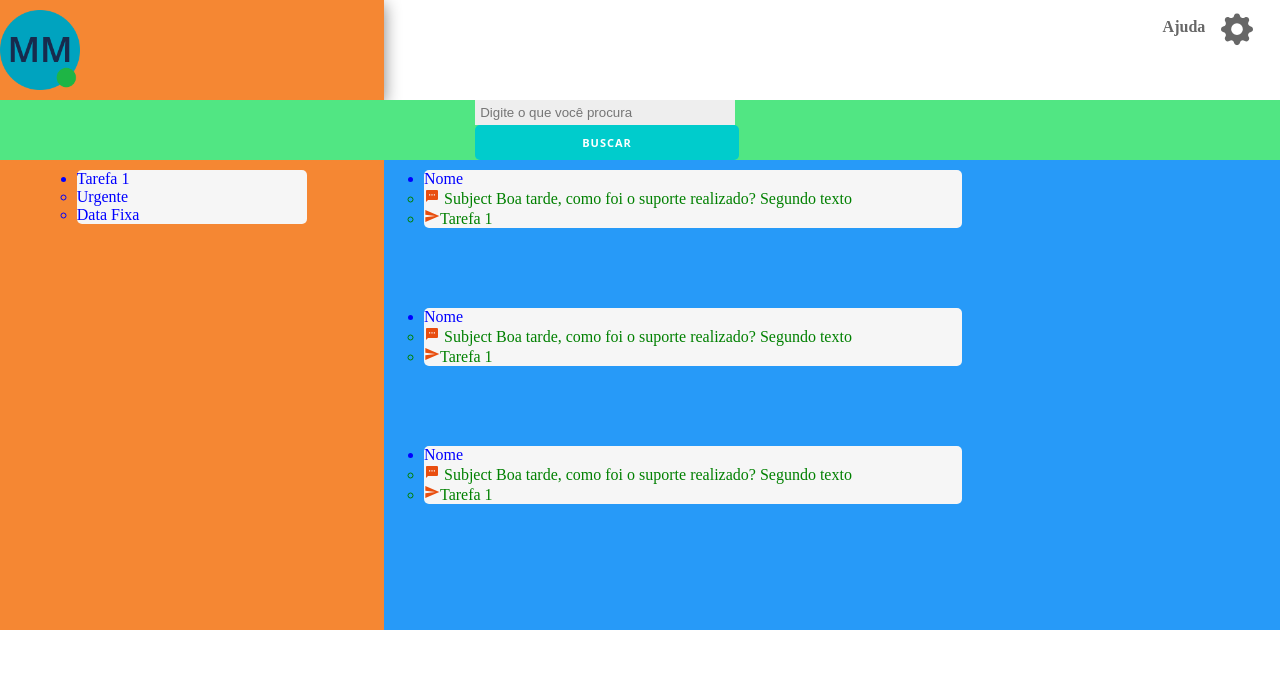
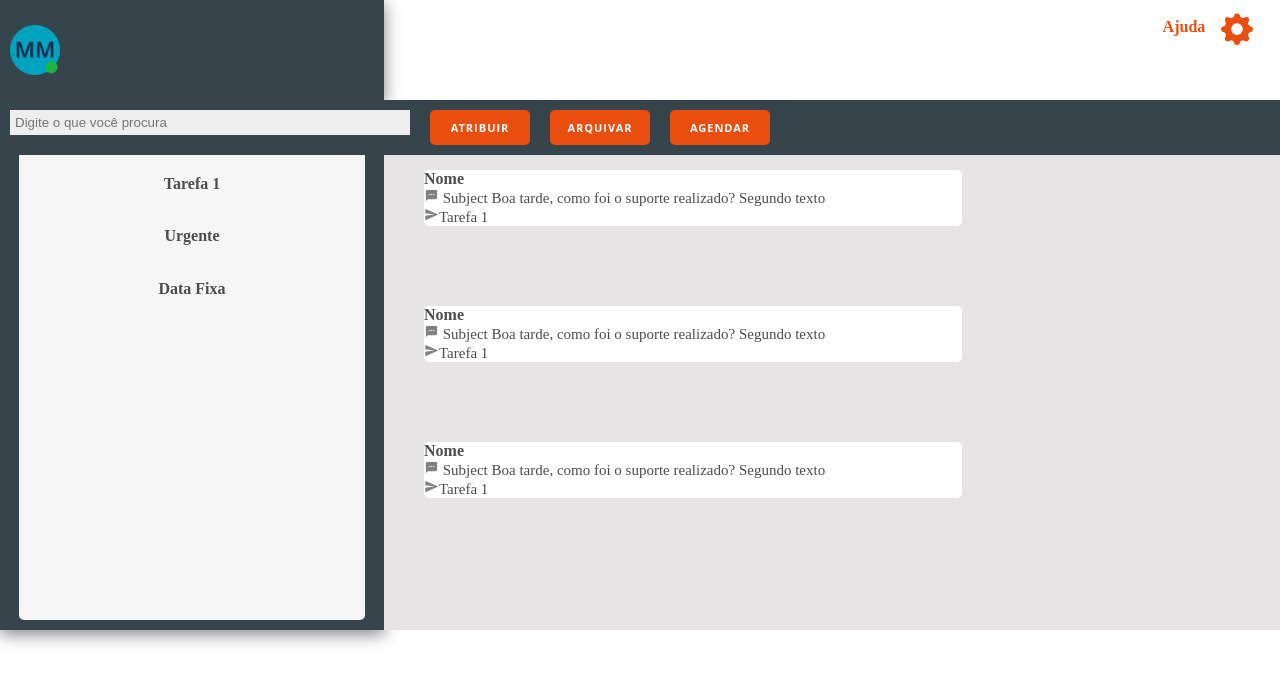
Before and after one commit to GeffersonST/Dashboard-login, a React (Create React App) app: page /home in a window 1280 px wide. Shown: the top 684 px of the page. Built offline with nearby package versions, Linux system fonts and the light colour scheme; no server answers.

Commit message:
Inserindo Dark Theme

```diff
--- a/src/App.js
+++ b/src/App.js
@@ -2,6 +2,7 @@ import React from "react";
 import Routes from "./routes";
 
 import { BrowserRouter as Router } from "react-router-dom";
+
 function App() {
   return (
     <Router>
--- a/src/components/pages/Home/Dashboard/DashboardElements.jsx
+++ b/src/components/pages/Home/Dashboard/DashboardElements.jsx
@@ -13,30 +13,33 @@ export const DashContainer = styled.div`
   display: flex;
   flex-direction: column;
 
-  background: #279af8;
+  background: #e6e4e4;
   z-index: -1;
 `;
 
-export const Tarefas = styled.ul`
+export const Tarefas = styled.div`
   color: red;
 `;
-export const ListaTarefa = styled.li`
-  color: blue;
+export const ListaTarefa = styled.div`
+  color: #4d4d4d;
+  font-weight: bold;
 `;
-export const SubLista = styled.li`
-  color: green;
+export const SubLista = styled.div`
+  color: #4d4d4d;
+  font-weight: lighter;
+  font-size: 15px;
 `;
 
 export const Dash = styled.div`
-  background: #f6f6f6;
+  background: #ffff;
 
   margin: 40px;
   width: 60%;
   border-radius: 5px;
 `;
 export const MsgIcon = styled(IoMdText)`
-  color: #e94e0f;
+  color: #808080;
 `;
 export const MsgSend = styled(MdSend)`
-  color: #e94e0f;
+  color: #808080;
 `;
--- a/src/components/pages/Home/HomeElements.jsx
+++ b/src/components/pages/Home/HomeElements.jsx
@@ -0,0 +1,5 @@
+import styled from "styled-components";
+
+export const HomeContainer = styled.div`
+  background-color: black;
+`;
--- a/src/components/pages/Home/Menu/MenuElements.jsx
+++ b/src/components/pages/Home/Menu/MenuElements.jsx
@@ -14,20 +14,24 @@ export const MenuContainer = styled.div`
   flex-direction: column;
   justify-content: space-between;
 
-  background: #f58733;
+  background: #36444c;
+  box-shadow: 0px 4px 16px grey;
   z-index: -1;
 `;
-export const TarefasMenu = styled.ul`
+export const TarefasMenu = styled.div`
   color: red;
 `;
-export const TarefasLista = styled.li`
-  color: blue;
+export const TarefasLista = styled.div`
+  color: #4d4d4d;
+  font-weight: bold;
+  text-align: center;
+  margin: 10%;
 `;
 
 export const TarefasContainer = styled.div`
   background: #f6f6f6;
-
-  margin: 40px;
-  width: 60%;
+  height: 500px;
+  margin: 10px;
+  width: 90%;
   border-radius: 5px;
 `;
--- a/src/components/pages/Home/Navbar/NavbarElements.jsx
+++ b/src/components/pages/Home/Navbar/NavbarElements.jsx
@@ -29,7 +29,7 @@ export const NavIcon = styled.div`
   top: 0;
   right: 0;
   cursor: pointer;
-  color: #676767;
+  color: #e94e0f;
 
   p {
     transform: translate(-175%, 100%);
--- a/src/components/pages/Home/Search/SearchElements.jsx
+++ b/src/components/pages/Home/Search/SearchElements.jsx
@@ -2,41 +2,40 @@ import styled from "styled-components";
 
 export const Busca = styled.div`
   padding: 0;
-  background: #51e683;
+  background: #36444c;
   position: absolute;
   top: 100px;
   left: 0;
   width: 100%;
-  display: flex;
 `;
 
 export const Form = styled.form`
   margin: 0 auto;
   padding: 0;
+  display: flex;
 `;
 export const Txtbusca = styled.input`
   border: 0px solid #222;
   background: #eee;
-  width: 260px;
+  width: 400px;
   height: 25px;
-  margin: 0 auto;
+  display: flex;
+  margin: 10px;
+
   padding: 5px 0 5px 5px;
-
-  line-height: 36px; // altura da linha
 `;
 export const Btnbusca = styled.button`
-  background: #00cccc;
-
-  border: 0px solid #222;
+  background: #e94e0f;
+  max-width: 100px;
   color: #fff;
-
+  margin: 10px;
   padding: 10px;
   border: 0 none;
   font-size: 11px;
   font-weight: bold;
   text-transform: uppercase;
   &:hover {
-    color: #e94e0f;
+    color: #36444c;
     transition: 0.2s ease-in-out;
   }
 `;
--- a/src/components/pages/Home/Search/index.jsx
+++ b/src/components/pages/Home/Search/index.jsx
@@ -3,15 +3,21 @@ import { Busca, Form, Txtbusca, Btnbusca } from "./SearchElements";
 const BuscaContainer = () => {
   return (
     <Busca>
-      <Form action="/search" class="search" method="get">
+      <Form>
         <Txtbusca
-          name="q"
           type="text"
           value=""
           placeholder="Digite o que você procura"
         />
         <Btnbusca id="btnBusca" type="submit" value="Ok">
-          Buscar
+          Atribuir
+        </Btnbusca>
+
+        <Btnbusca id="btnBusca" type="submit" value="Ok">
+          Arquivar
+        </Btnbusca>
+        <Btnbusca id="btnBusca" type="submit" value="Ok">
+          Agendar
         </Btnbusca>
       </Form>
     </Busca>
--- a/src/components/pages/Home/Sidebar/SidebarElements.jsx
+++ b/src/components/pages/Home/Sidebar/SidebarElements.jsx
@@ -9,7 +9,7 @@ export const SidebarContainer = styled.aside`
   z-index: 999;
   width: 350px;
   height: 100%;
-  background: #f6f6f6;
+  background: #36444c;
   display: grid;
   align-items: center;
   top: 0;
@@ -74,7 +74,7 @@ export const Site = styled.a`
   list-style: none;
   transition: 0.2s ease-in-out;
   text-decoration: none;
-  color: #676767;
+  color: #f6f6f6;
   cursor: pointer;
   &:hover {
     color: #e94e0f;
--- a/src/components/pages/Home/User/UserElements.jsx
+++ b/src/components/pages/Home/User/UserElements.jsx
@@ -13,8 +13,9 @@ export const UserName = styled.div`
   height: 100px;
   align-items: center;
   box-shadow: 0px 4px 16px grey;
-  background: #f58733;
+  background: #36444c;
   img {
-    max-width: 80px;
+    max-width: 50px;
+    margin: 10px;
   }
 `;
--- a/src/components/pages/Home/index.jsx
+++ b/src/components/pages/Home/index.jsx
@@ -6,6 +6,7 @@ import User from "./User";
 import Menu from "./Menu";
 import Dashboard from "./Dashboard";
 import BuscaContainer from "./Search";
+import { HomeContainer } from "./HomeElements";
 
 const Home = () => {
   const [isOpen, setIsOpen] = useState(false);
@@ -14,7 +15,7 @@ const Home = () => {
     setIsOpen(!isOpen);
   };
   return (
-    <div>
+    <HomeContainer>
       <Navbar toggle={toggle} />
       <Sidebar isOpen={isOpen} toggle={toggle} />
       <User />
@@ -22,7 +23,7 @@ const Home = () => {
 
       <Dashboard />
       <BuscaContainer />
-    </div>
+    </HomeContainer>
   );
 };
 
```
